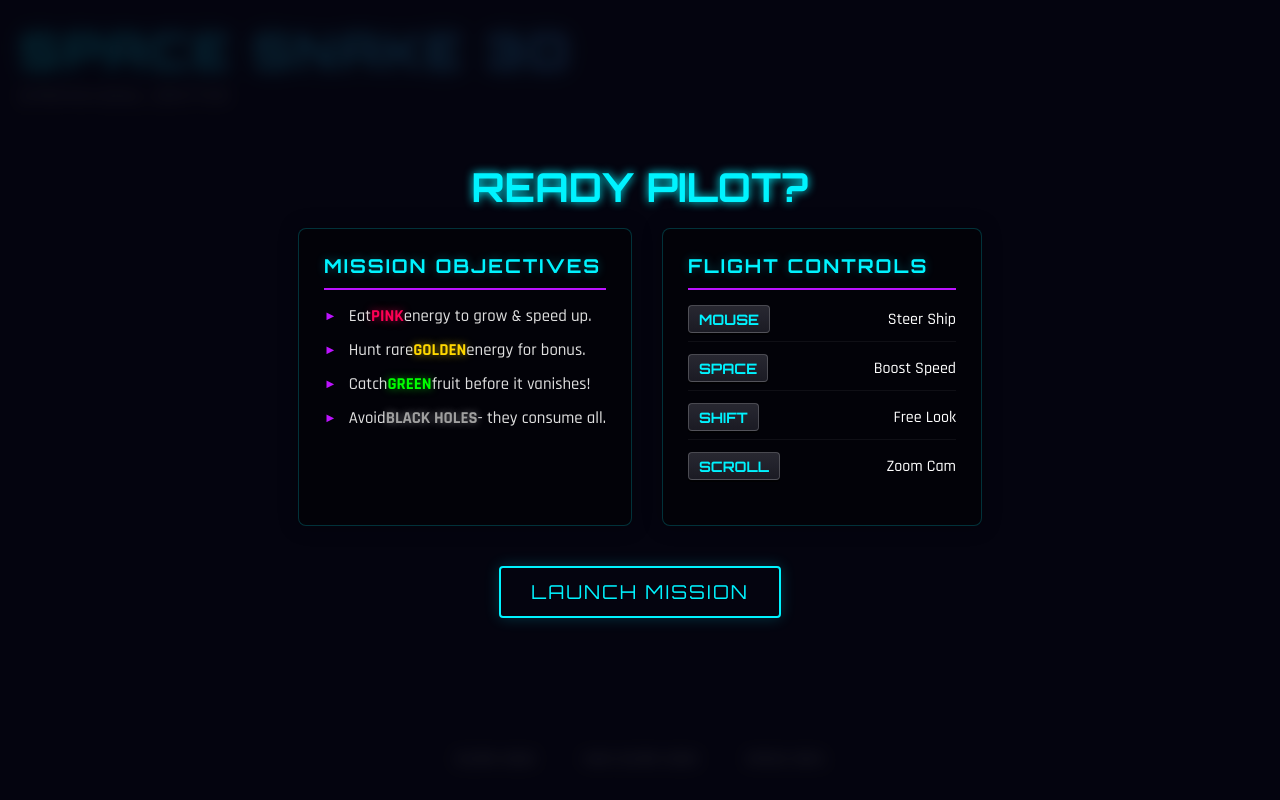
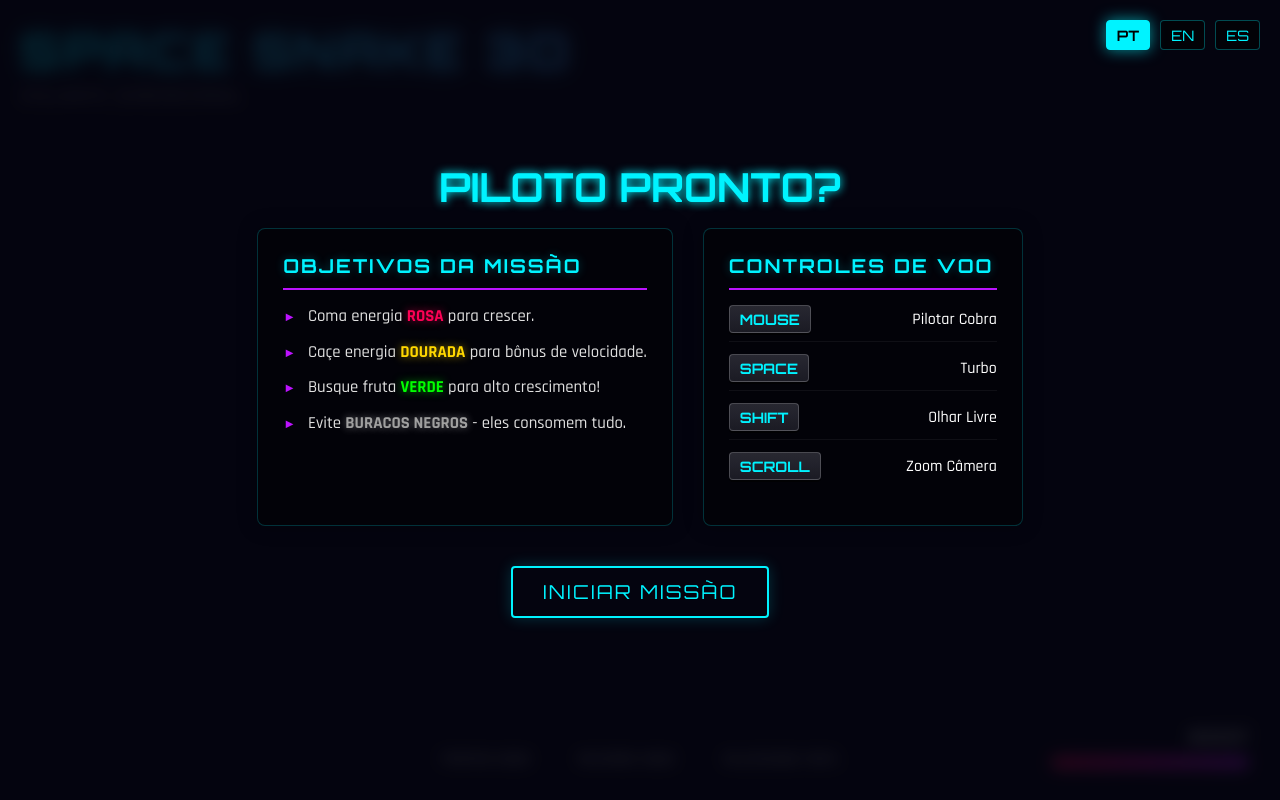
Before and after one commit to clebson-dev/space_snake_3D, a website built with Vite: page index.html in a window 1280 px wide. Built offline with nearby package versions, Linux system fonts and the light colour scheme.

Commit message:
feat: Add localization, update boost mechanics and UI

```diff
--- a/index.html
+++ b/index.html
@@ -29,61 +29,81 @@
 
         <header>
             <h1>SPACE SNAKE 3D</h1>
-            <p class="subtitle">DIMENSIONAL DRIFTER</p>
+            <p class="subtitle" data-i18n="subtitle">DIMENSIONAL DRIFTER</p>
         </header>
 
         <div class="score-board">
             <div class="score-item">
-                <span class="label">SCORE</span>
+                <span class="label" data-i18n="score_label">SCORE</span>
                 <span id="score" class="value">0000</span>
             </div>
             <div class="score-item">
-                <span class="label">HIGH SCORE</span>
+                <span class="label" data-i18n="high_score_label">HIGH SCORE</span>
                 <span id="high-score" class="value">0000</span>
             </div>
             <div class="score-item">
-                <span class="label">SPEED</span>
+                <span class="label" data-i18n="speed_label">SPEED</span>
                 <span id="speed" class="value">100%</span>
+            </div>
+        </div>
+
+        <div class="boost-container">
+            <span class="label">BOOST</span>
+            <div class="boost-bar-bg">
+                <div id="boost-bar-fill" class="boost-bar-fill"></div>
             </div>
         </div>
     </div>
 
     <div id="start-screen" class="overlay">
-        <h2>READY PILOT?</h2>
+        <div class="lang-selector">
+            <button class="lang-btn" data-lang="pt">PT</button>
+            <button class="lang-btn" data-lang="en">EN</button>
+            <button class="lang-btn" data-lang="es">ES</button>
+        </div>
+        <h2 data-i18n="ready_pilot">READY PILOT?</h2>
 
         <div class="features-grid">
             <div class="info-box">
-                <h3>MISSION OBJECTIVES</h3>
+                <h3 data-i18n="mission_obj_title">MISSION OBJECTIVES</h3>
                 <ul class="rules-list">
-                    <li>Eat <span class="highlight-pink">PINK</span> energy to grow & speed up.</li>
-                    <li>Hunt rare <span class="highlight-golden">GOLDEN</span> energy for bonus.</li>
-                    <li>Catch <span class="highlight-green">GREEN</span> fruit before it vanishes!</li>
-                    <li>Avoid <span class="highlight-void">BLACK HOLES</span> - they consume all.</li>
+                    <li data-i18n="obj_pink">Eat <span class="highlight-pink"> PINK </span> energy to grow.
+                    </li>
+                    <li data-i18n="obj_golden">Hunt rare <span class="highlight-golden"> GOLDEN </span> energy for speed
+                        bonus.</li>
+                    <li data-i18n="obj_green">Seek <span class="highlight-green"> GREEN </span> fruit for huge growth!
+                    </li>
+                    <li data-i18n="obj_blackhole">Avoid <span class="highlight-void"> BLACK HOLES </span> - they consume
+                        all.</li>
                 </ul>
             </div>
 
             <div class="info-box">
-                <h3>FLIGHT CONTROLS</h3>
-                <div class="control-row"><span class="key-badge">MOUSE</span> <span>Steer Ship</span></div>
-                <div class="control-row"><span class="key-badge">SPACE</span> <span>Boost Speed</span></div>
-                <div class="control-row"><span class="key-badge">SHIFT</span> <span>Free Look</span></div>
-                <div class="control-row"><span class="key-badge">SCROLL</span> <span>Zoom Cam</span></div>
+                <h3 data-i18n="flight_controls_title">FLIGHT CONTROLS</h3>
+                <div class="control-row"><span class="key-badge">MOUSE</span> <span data-i18n="control_mouse">Steer
+                        Snake</span></div>
+                <div class="control-row"><span class="key-badge">SPACE</span> <span data-i18n="control_space">Boost
+                        Speed</span></div>
+                <div class="control-row"><span class="key-badge">SHIFT</span> <span data-i18n="control_shift">Free
+                        Look</span></div>
+                <div class="control-row"><span class="key-badge">SCROLL</span> <span data-i18n="control_scroll">Zoom
+                        Cam</span></div>
             </div>
         </div>
 
-        <button id="start-btn" class="glow-button">LAUNCH MISSION</button>
+        <button id="start-btn" class="glow-button" data-i18n="btn_launch">LAUNCH MISSION</button>
     </div>
 
     <div id="pause-screen" class="overlay hidden">
-        <h2>SYSTEM PAUSED</h2>
-        <button id="resume-btn" class="glow-button">RESUME MISSION</button>
-        <button id="pause-restart-btn" class="glow-button danger">ABORT & RESTART</button>
+        <h2 data-i18n="system_paused">SYSTEM PAUSED</h2>
+        <button id="resume-btn" class="glow-button" data-i18n="btn_resume">RESUME MISSION</button>
+        <button id="pause-restart-btn" class="glow-button danger" data-i18n="btn_abort">ABORT & RESTART</button>
     </div>
 
     <div id="game-over-screen" class="overlay hidden">
-        <h2 class="danger-text">CRITICAL FAILURE</h2>
-        <p>FINAL SCORE: <span id="final-score">0</span></p>
-        <button id="restart-btn" class="glow-button">RETRY MISSION</button>
+        <h2 class="danger-text" data-i18n="critical_failure">CRITICAL FAILURE</h2>
+        <p><span data-i18n="final_score_label">FINAL SCORE: </span><span id="final-score">0</span></p>
+        <button id="restart-btn" class="glow-button" data-i18n="btn_retry">RETRY MISSION</button>
     </div>
 
     <script src="main.js" type="module"></script>
--- /dev/null
+++ b/js/localization.js
@@ -0,0 +1,133 @@
+export const translations = {
+    pt: {
+        subtitle: 'VIAJANTE DIMENSIONAL',
+        score_label: 'PONTOS',
+        high_score_label: 'RECORDE',
+        speed_label: 'VELOCIDADE',
+        ready_pilot: 'PILOTO PRONTO?',
+        mission_obj_title: 'OBJETIVOS DA MISSÃO',
+        obj_pink: 'Coma energia <span class="highlight-pink">ROSA</span> para crescer.',
+        obj_golden: 'Caçe energia <span class="highlight-golden">DOURADA</span> para bônus de velocidade.',
+        obj_green: 'Busque fruta <span class="highlight-green">VERDE</span> para alto crescimento!',
+        obj_blackhole: 'Evite <span class="highlight-void">BURACOS NEGROS</span> - eles consomem tudo.',
+        flight_controls_title: 'CONTROLES DE VOO',
+        control_mouse: 'Pilotar Cobra',
+        control_space: 'Turbo',
+        control_shift: 'Olhar Livre',
+        control_scroll: 'Zoom Câmera',
+        btn_launch: 'INICIAR MISSÃO',
+        system_paused: 'SISTEMA PAUSADO',
+        btn_resume: 'RETOMAR MISSÃO',
+        btn_abort: 'ABORTAR & REINICIAR',
+        critical_failure: 'FALHA CRÍTICA',
+        final_score_label: 'PONTUAÇÃO FINAL: ',
+        btn_retry: 'TENTAR NOVAMENTE'
+    },
+    en: {
+        subtitle: 'DIMENSIONAL DRIFTER',
+        score_label: 'SCORE',
+        high_score_label: 'HIGH SCORE',
+        speed_label: 'SPEED',
+        ready_pilot: 'READY PILOT?',
+        mission_obj_title: 'MISSION OBJECTIVES',
+        obj_pink: 'Eat <span class="highlight-pink">PINK</span> energy to grow.',
+        obj_golden: 'Hunt rare <span class="highlight-golden">GOLDEN</span> energy for speed bonus.',
+        obj_green: 'Seek <span class="highlight-green">GREEN</span> fruit for huge growth!',
+        obj_blackhole: 'Avoid <span class="highlight-void">BLACK HOLES</span> - they consume all.',
+        flight_controls_title: 'FLIGHT CONTROLS',
+        control_mouse: 'Steer Snake',
+        control_space: 'Boost Speed',
+        control_shift: 'Free Look',
+        control_scroll: 'Zoom Cam',
+        btn_launch: 'LAUNCH MISSION',
+        system_paused: 'SYSTEM PAUSED',
+        btn_resume: 'RESUME MISSION',
+        btn_abort: 'ABORT & RESTART',
+        critical_failure: 'CRITICAL FAILURE',
+        final_score_label: 'FINAL SCORE: ',
+        btn_retry: 'RETRY MISSION'
+    },
+    es: {
+        subtitle: 'VIAJERO DIMENSIONAL',
+        score_label: 'PUNTOS',
+        high_score_label: 'RÉCORD',
+        speed_label: 'VELOCIDAD',
+        ready_pilot: '¿PILOTO LISTO?',
+        mission_obj_title: 'OBJETIVOS DE MISIÓN',
+        obj_pink: 'Come energía <span class="highlight-pink">ROSA</span> para crecer.',
+        obj_golden: 'Caza energía <span class="highlight-golden">DORADA</span> para bono de velocidad.',
+        obj_green: '¡Busca fruta <span class="highlight-green">VERDE</span> para gran crecimiento!',
+        obj_blackhole: 'Evita <span class="highlight-void">AGUJEROS NEGROS</span> - consumen todo.',
+        flight_controls_title: 'CONTROLES DE VUELO',
+        control_mouse: 'Pilotar Serpiente',
+        control_space: 'Turbo',
+        control_shift: 'Mirar Libre',
+        control_scroll: 'Zoom Cámara',
+        btn_launch: 'INICIAR MISIÓN',
+        system_paused: 'SISTEMA PAUSADO',
+        btn_resume: 'REANUDAR MISIÓN',
+        btn_abort: 'ABORTAR Y REINICIAR',
+        critical_failure: 'FALLO CRÍTICO',
+        final_score_label: 'PUNTUACIÓN FINAL: ',
+        btn_retry: 'REINTENTAR MISIÓN'
+    }
+};
+
+let currentLang = localStorage.getItem('spaceSnake3DLang') || 'pt';
+
+export function initLocalization() {
+    setLanguage(currentLang);
+
+    updateStaticText();
+
+    document.querySelectorAll('.lang-btn').forEach(btn => {
+        btn.addEventListener('click', (e) => {
+            const lang = e.target.dataset.lang;
+            setLanguage(lang);
+            e.target.blur();
+        });
+    });
+}
+
+export function setLanguage(lang) {
+    if (!translations[lang]) return;
+    currentLang = lang;
+    localStorage.setItem('spaceSnake3DLang', lang);
+    updateStaticText();
+    updateLanguageButtons();
+}
+
+export function getTranslation(key) {
+    return translations[currentLang][key] || key;
+}
+
+export function getCurrentLanguage() {
+    return currentLang;
+}
+
+function updateStaticText() {
+    const elements = document.querySelectorAll('[data-i18n]');
+    elements.forEach(el => {
+        const key = el.getAttribute('data-i18n');
+        if (translations[currentLang][key]) {
+            if (translations[currentLang][key].includes('<')) {
+                el.innerHTML = translations[currentLang][key];
+            } else {
+                el.textContent = translations[currentLang][key];
+            }
+        }
+    });
+
+    const finalScoreEl = document.getElementById('final-score');
+    if (finalScoreEl && finalScoreEl.parentElement) { }
+}
+
+function updateLanguageButtons() {
+    document.querySelectorAll('.lang-btn').forEach(btn => {
+        if (btn.dataset.lang === currentLang) {
+            btn.classList.add('active');
+        } else {
+            btn.classList.remove('active');
+        }
+    });
+}
--- a/style.css
+++ b/style.css
@@ -61,16 +61,51 @@ body::before {
     z-index: 10;
 }
 
+.lang-selector {
+    position: absolute;
+    top: 20px;
+    right: 20px;
+    display: flex;
+    gap: 10px;
+    pointer-events: auto;
+    z-index: 100;
+}
+
+.lang-btn {
+    background: rgba(0, 0, 0, 0.5);
+    border: 1px solid rgba(0, 243, 255, 0.3);
+    color: var(--primary-color);
+    font-family: var(--font-heading);
+    padding: 5px 10px;
+    border-radius: 4px;
+    cursor: pointer;
+    font-size: 0.9rem;
+    transition: all 0.2s ease;
+    text-transform: uppercase;
+}
+
+.lang-btn:hover {
+    background: var(--primary-color);
+    color: #000;
+    box-shadow: 0 0 10px rgba(0, 243, 255, 0.4);
+}
+
+.lang-btn.active {
+    background: var(--primary-color);
+    color: #000;
+    box-shadow: 0 0 15px rgba(0, 243, 255, 0.6);
+    border-color: var(--primary-color);
+    font-weight: bold;
+}
+
 header h1 {
     font-family: var(--font-heading);
     font-size: 3rem;
     color: var(--primary-color);
-    /* Fallback */
     background: linear-gradient(to right, var(--primary-color), var(--secondary-color));
     -webkit-background-clip: text;
     background-clip: text;
     -webkit-text-fill-color: transparent;
-    /* Standard property */
     letter-spacing: 4px;
     text-shadow: 0 0 20px rgba(0, 243, 255, 0.5);
     margin-bottom: 0.2rem;
@@ -109,6 +144,44 @@ header h1 {
     font-weight: bold;
     text-shadow: 0 0 10px #00f3ff;
     margin-bottom: 5px;
+}
+
+.boost-container {
+    position: absolute;
+    bottom: 30px;
+    right: 30px;
+    display: flex;
+    flex-direction: column;
+    align-items: flex-end;
+    width: 200px;
+    pointer-events: auto;
+    text-shadow: 0 0 5px rgba(0, 0, 0, 0.5);
+}
+
+.boost-container .label {
+    font-size: 1.2rem;
+    font-weight: bold;
+    color: #fff;
+    margin-bottom: 5px;
+    letter-spacing: 2px;
+}
+
+.boost-bar-bg {
+    width: 100%;
+    height: 15px;
+    background: rgba(0, 0, 0, 0.6);
+    border: 1px solid rgba(255, 255, 255, 0.3);
+    border-radius: 8px;
+    overflow: hidden;
+    box-shadow: 0 0 10px rgba(0, 0, 0, 0.5);
+}
+
+.boost-bar-fill {
+    width: 100%;
+    height: 100%;
+    background: linear-gradient(90deg, #ff0055, #bc13fe);
+    box-shadow: 0 0 15px #ff0055;
+    transition: width 0.1s linear, background 0.2s ease;
 }
 
 #canvas-container {
@@ -247,7 +320,6 @@ canvas {
     opacity: 0.3 !important;
 }
 
-/* Features Grid for Start Screen */
 .features-grid {
     display: flex;
     gap: 30px;
@@ -283,9 +355,8 @@ canvas {
 .rules-list li {
     margin-bottom: 12px;
     font-size: 1.05rem;
-    display: flex;
-    align-items: center;
     color: #e0e0e0;
+    line-height: 1.4;
 }
 
 .rules-list li::before {
```
Also changed, not shown: js/input.js (+2 -16 lines), js/state.js (+7 -0 lines), main.js (+38 -1 lines).
